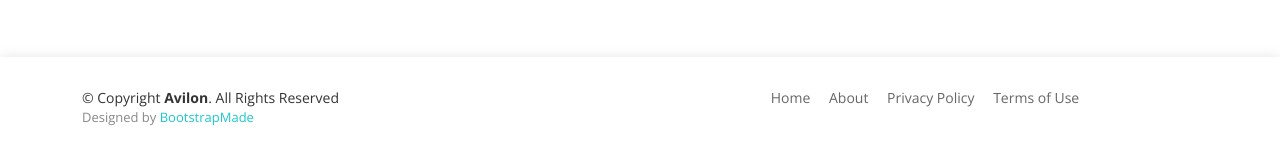
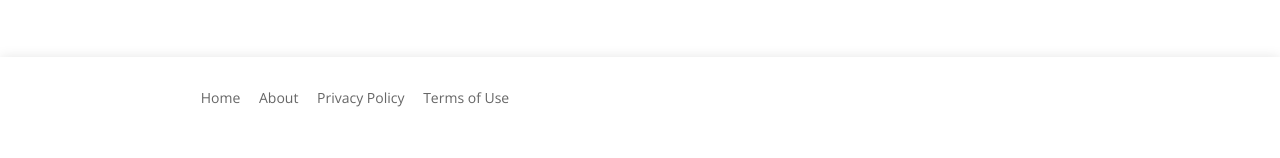
Before and after one commit to ShOmar1/160SHCOOL, a plain HTML site: page index.html in a window 1280 px wide. Shown: the part 8400-8558 px from the top of the page. Drawn offline with nearby package versions, Linux system fonts and the light colour scheme.

Commit message:
Update index.html

```diff
--- a/index.html
+++ b/index.html
@@ -693,20 +693,6 @@
   <footer id="footer">
     <div class="container">
       <div class="row">
-        <div class="col-lg-6 text-lg-start text-center">
-          <div class="copyright">
-            &copy; Copyright <strong>Avilon</strong>. All Rights Reserved
-          </div>
-          <div class="credits">
-            <!--
-            All the links in the footer should remain intact.
-            You can delete the links only if you purchased the pro version.
-            Licensing information: https://bootstrapmade.com/license/
-            Purchase the pro version with working PHP/AJAX contact form: https://bootstrapmade.com/buy/?theme=Avilon
-          -->
-            Designed by <a href="https://bootstrapmade.com/">BootstrapMade</a>
-          </div>
-        </div>
         <div class="col-lg-6">
           <nav class="footer-links text-lg-right text-center pt-2 pt-lg-0">
             <a href="#intro" class="scrollto">Home</a>
```
